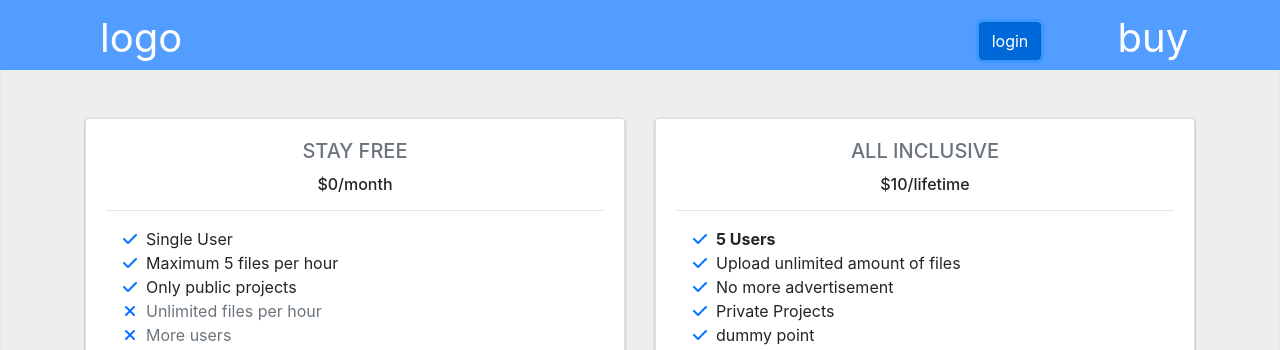
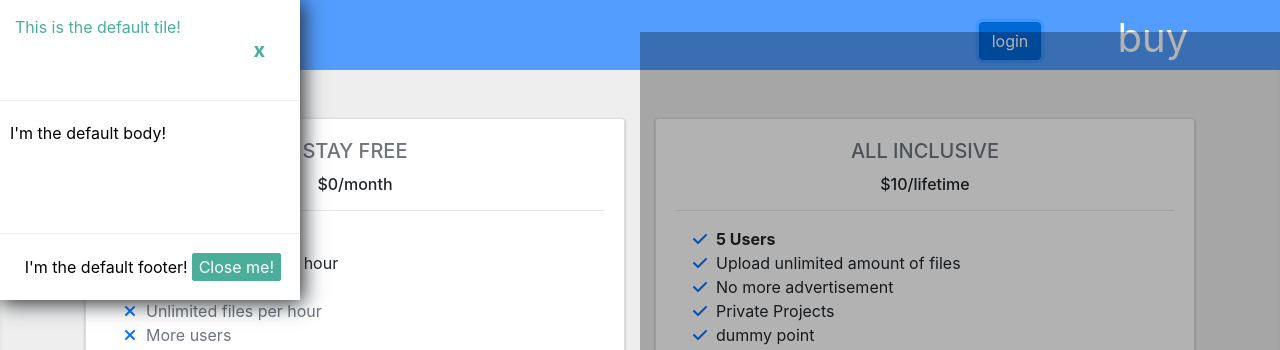
Before and after one commit to Kubor666/front-To-Cropp, a Vue app: page /buy in a window 1280 px wide. Both pictures are taken after a click on the button "login". Shown: the top 350 px of the page. Built offline with nearby package versions, Linux system fonts and the light colour scheme.

Commit message:
Added modal to login component. Working on styling

```diff
--- a/package.json
+++ b/package.json
@@ -13,7 +13,8 @@
     "core-js": "^3.6.4",
     "file-saver": "^2.0.2",
     "vue": "^2.6.11",
-    "vue-router": "^3.1.6"
+    "vue-router": "^3.1.6",
+    "vuex": "^3.2.0"
   },
   "devDependencies": {
     "@vue/cli-plugin-babel": "~4.2.0",
--- /dev/null
+++ b/src/components/pages/loginModal.vue
@@ -0,0 +1,130 @@
+<template>
+<transition name="modal-fade">
+    <div class="modal-backdrop">
+        <div class="modal">
+        <header class="modal-header">
+            <slot name="header">
+            This is the default tile!
+
+            <button
+                type="button"
+                class="btn-close"
+                @click="changeModalState"
+            >
+                x
+            </button>
+            </slot>
+        </header>
+        <section class="modal-body">
+            <slot name="body">
+            I'm the default body!
+            </slot>
+        </section>
+        <footer class="modal-footer">
+            <slot name="footer">
+                I'm the default footer!
+
+                <button
+                type="button"
+                class="btn-green"
+                @click="changeModalState"
+                >
+                Close me!
+            </button>
+            </slot>
+        </footer>
+        </div>
+    </div>
+</transition>
+</template>
+
+<script>
+export default {
+    name: 'modal',
+
+    methods: {
+    changeModalState () {
+      this.$store.commit('toggleModal')
+    }
+  }
+
+}
+</script>
+
+<style lang="scss">
+
+.modal-fade-enter,
+  .modal-fade-leave-active {
+    opacity: 0;
+  }
+
+  .modal-fade-enter-active,
+  .modal-fade-leave-active {
+    transition: opacity .5s ease
+  }
+
+
+.modal-backdrop {
+    position: fixed;
+    top: 2rem;
+    bottom: 0;
+    left: 50%;
+    right: 0;
+    background-color: rgba(0, 0, 0, 0.3);
+    display: flex;
+    justify-content: center;
+    align-items: center;
+  }
+
+  .modal {
+    background: #FFFFFF;
+    box-shadow: 2px 2px 20px 1px;
+    overflow-x: auto;
+    display: flex;
+    height: 300px;
+    width:300px;
+    flex-direction: column;
+  }
+
+  .modal-header,
+  .modal-footer {
+    padding: 15px;
+    display: flex;
+  }
+
+  .modal-header {
+    border-bottom: 1px solid #eeeeee;
+    color: #4AAE9B;
+    justify-content: space-between;
+  }
+
+  .modal-footer {
+    border-top: 1px solid #eee;
+    color: #000;
+    justify-content: flex-end;
+  }
+
+  .modal-body {
+    color: #000;
+    position: relative;
+    padding: 20px 10px;
+  }
+
+  .btn-close {
+    border: none;
+    font-size: 20px;
+    padding: 20px;
+    cursor: pointer;
+    font-weight: bold;
+    color: #4AAE9B;
+    background: transparent;
+  }
+
+  .btn-green {
+    color: white;
+    background: #4AAE9B;
+    border: 1px solid #4AAE9B;
+    border-radius: 2px;
+  }
+
+</style>
--- a/src/components/pages/navbar.vue
+++ b/src/components/pages/navbar.vue
@@ -9,7 +9,7 @@
           <div class="col-7 nav-middle">
           </div>
           <div class="col-2 nav-login">
-            <button type="button" class="btn btn-primary" data-toggle="modal" data-target="#exampleModalCenter">login
+            <button type="button" class="btn btn-primary" @click='changeModalState'>login
               </button>
           </div>
           <div class="col-1 nav-right">
@@ -18,32 +18,29 @@
         </div>
       </div>
     </nav>
-    <!-- Modal -->
-<div class="modal fade" id="exampleModalCenter" tabindex="-1" role="dialog" aria-labelledby="exampleModalCenterTitle" aria-hidden="true">
-  <div class="modal-dialog modal-dialog-centered" role="document">
-    <div class="modal-content">
-      <div class="modal-header">
-        <h5 class="modal-title" id="exampleModalLongTitle">Modal title</h5>
-        <button type="button" class="close" data-dismiss="modal" aria-label="Close">
-          <span aria-hidden="true">&times;</span>
-        </button>
-      </div>
-      <div class="modal-body">
-        ...
-      </div>
-      <div class="modal-footer">
-        <button type="button" class="btn btn-secondary" data-dismiss="modal">Close</button>
-        <button type="button" class="btn btn-primary">Save changes</button>
-      </div>
-    </div>
-  </div>
-</div>
+    <modal v-show="showModal"/>
   </div>
 </template>
 
 <script>
+import modal from './loginModal'
+
 export default {
   name: 'NavBar',
+  components: {
+    modal
+  },
+
+  computed: {
+    showModal () {
+      return this.$store.state.showModal
+    }
+  },
+  methods: {
+    changeModalState () {
+      this.$store.commit('toggleModal')
+    }
+  }
 }
 </script>
 
--- a/src/main.js
+++ b/src/main.js
@@ -4,6 +4,7 @@ import App from './App'
 
 import Home from './components/home'
 import Buy from './components/pages/buy'
+import store from './store/index'
 
 Vue.config.productionTip = false
 
@@ -19,5 +20,6 @@ const router = new VueRouter({
 
 new Vue({
   render: h => h(App),
-  router
+  router,
+  store
 }).$mount('#app')
--- /dev/null
+++ b/src/store/index.js
@@ -0,0 +1,20 @@
+import Vue from 'vue'
+import Vuex from 'vuex'
+
+Vue.use(Vuex)
+
+export default new Vuex.Store({
+    state:{
+        showModal: false
+    },
+    mutations: {
+        toggleModal (state){
+            state.showModal = !state.showModal
+        }
+    },
+    getters: {
+        showModal: state => {
+            return state.showModal
+        }
+    }
+})
```
Also changed, not shown: 1 other file (tests, documents, lock files or other folders).
